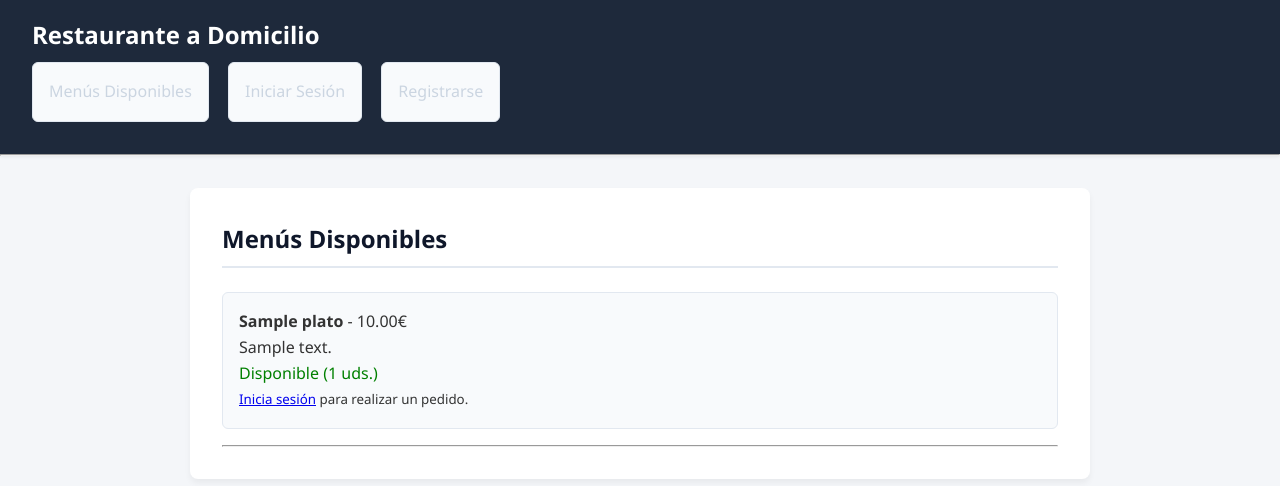
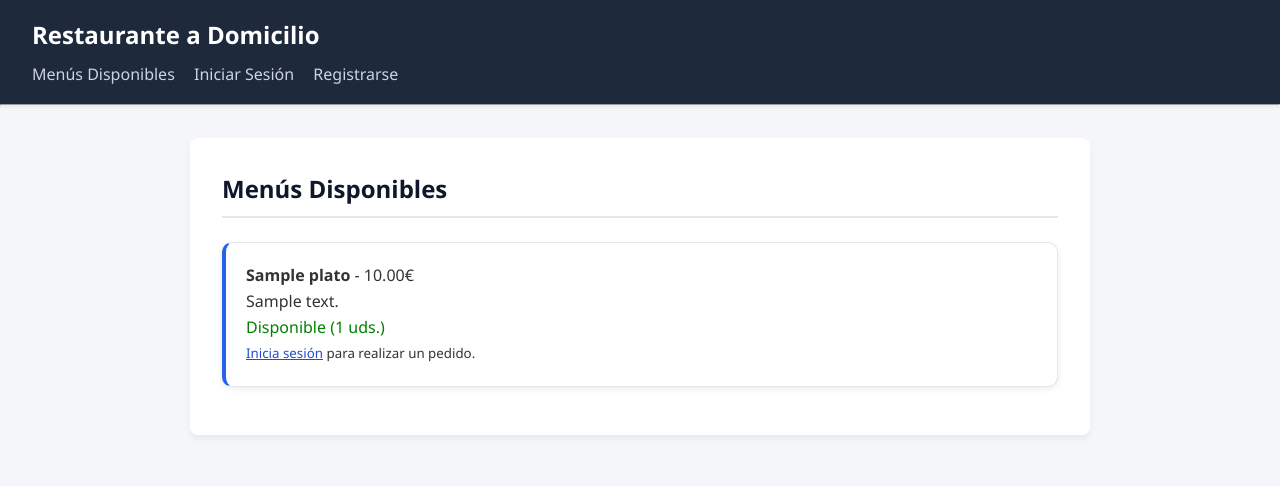
Before and after one commit to ikergamboa/INGENIERIA_WEB_PROYECTO, a Django app: page /catalogo/menus/ in a window 1280 px wide. Shown: the top 486 px of the page. Run offline with Django 5.2, Linux system fonts and the light colour scheme; tables that the repository leaves empty hold one stand-in row (values such as "Sample post").

Commit message:
Conectar y mejorar los estilos del proyecto

```diff
--- a/menu_domicilio/menu_domicilio/settings.py
+++ b/menu_domicilio/menu_domicilio/settings.py
@@ -121,6 +121,7 @@ USE_TZ = True
 # https://docs.djangoproject.com/en/6.1/howto/static-files/
 
 STATIC_URL = 'static/'
+STATICFILES_DIRS = [BASE_DIR / 'static']
 
 
 # Email
--- a/menu_domicilio/static/css/style.css
+++ b/menu_domicilio/static/css/style.css
@@ -28,6 +28,7 @@ header h1 {
 nav ul {
     list-style: none;
     display: flex;
+    flex-wrap: wrap;
     gap: 1.2rem;
     align-items: center;
 }
@@ -65,17 +66,27 @@ h2 {
     padding-bottom: 0.5rem;
 }
 
+main a {
+    color: #1d4ed8;
+}
+
 /* Listas y Catálogo */
 ul {
     list-style: none;
 }
 
-li {
-    background: #f8fafc;
+main > ul > li {
+    background: #ffffff;
     border: 1px solid #e2e8f0;
-    border-radius: 6px;
-    padding: 1rem;
+    border-left: 4px solid #2563eb;
+    border-radius: 10px;
+    padding: 1.25rem;
     margin-bottom: 1rem;
+    box-shadow: 0 2px 6px rgba(15, 23, 42, 0.08);
+}
+
+main > ul > li + hr {
+    display: none;
 }
 
 /* Tablas (Panel de cocina) */
@@ -85,10 +96,15 @@ table {
     margin-top: 1rem;
 }
 
+table,
+th,
+td {
+    border: 1px solid #e2e8f0;
+}
+
 th, td {
     padding: 0.75rem 1rem;
     text-align: left;
-    border-bottom: 1px solid #e2e8f0;
 }
 
 th {
@@ -102,6 +118,10 @@ form {
     margin-top: 0.5rem;
 }
 
+main > form {
+    max-width: 32rem;
+}
+
 label {
     display: block;
     margin-bottom: 0.3rem;
@@ -109,22 +129,29 @@ label {
 }
 
 input[type="text"],
+input[type="email"],
 input[type="password"],
 input[type="number"],
 select,
 textarea {
     width: 100%;
-    padding: 0.5rem;
+    padding: 0.65rem 0.75rem;
     margin-bottom: 1rem;
     border: 1px solid #cbd5e1;
-    border-radius: 4px;
+    border-radius: 6px;
+    font: inherit;
+}
+
+main .errorlist {
+    margin-bottom: 0.5rem;
+    color: #b91c1c;
 }
 
 input[type="submit"],
 button,
 .btn {
     background-color: #2563eb;
-    color: white;
+    color: #ffffff;
     border: none;
     padding: 0.5rem 1rem;
     border-radius: 4px;
```
